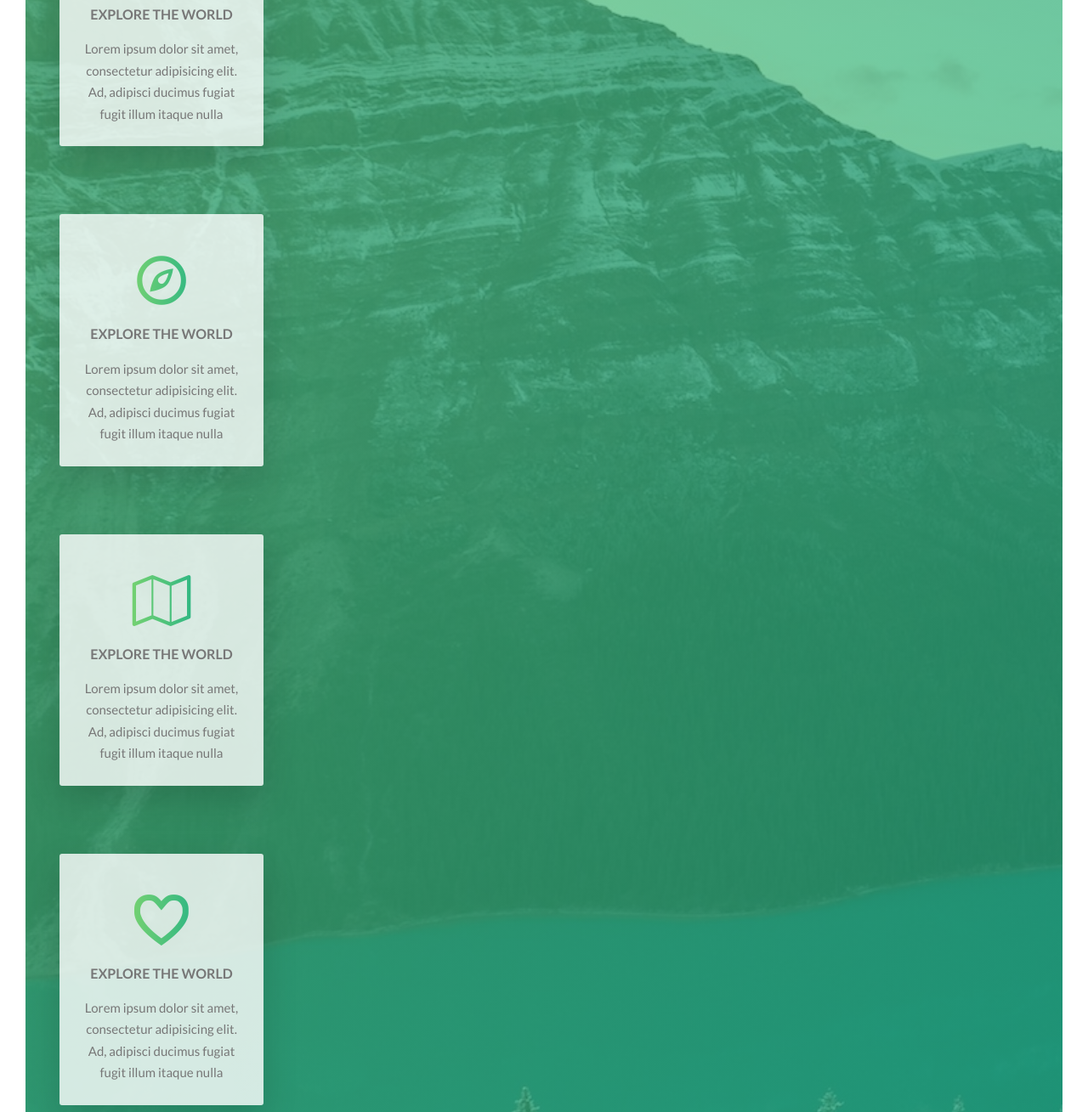
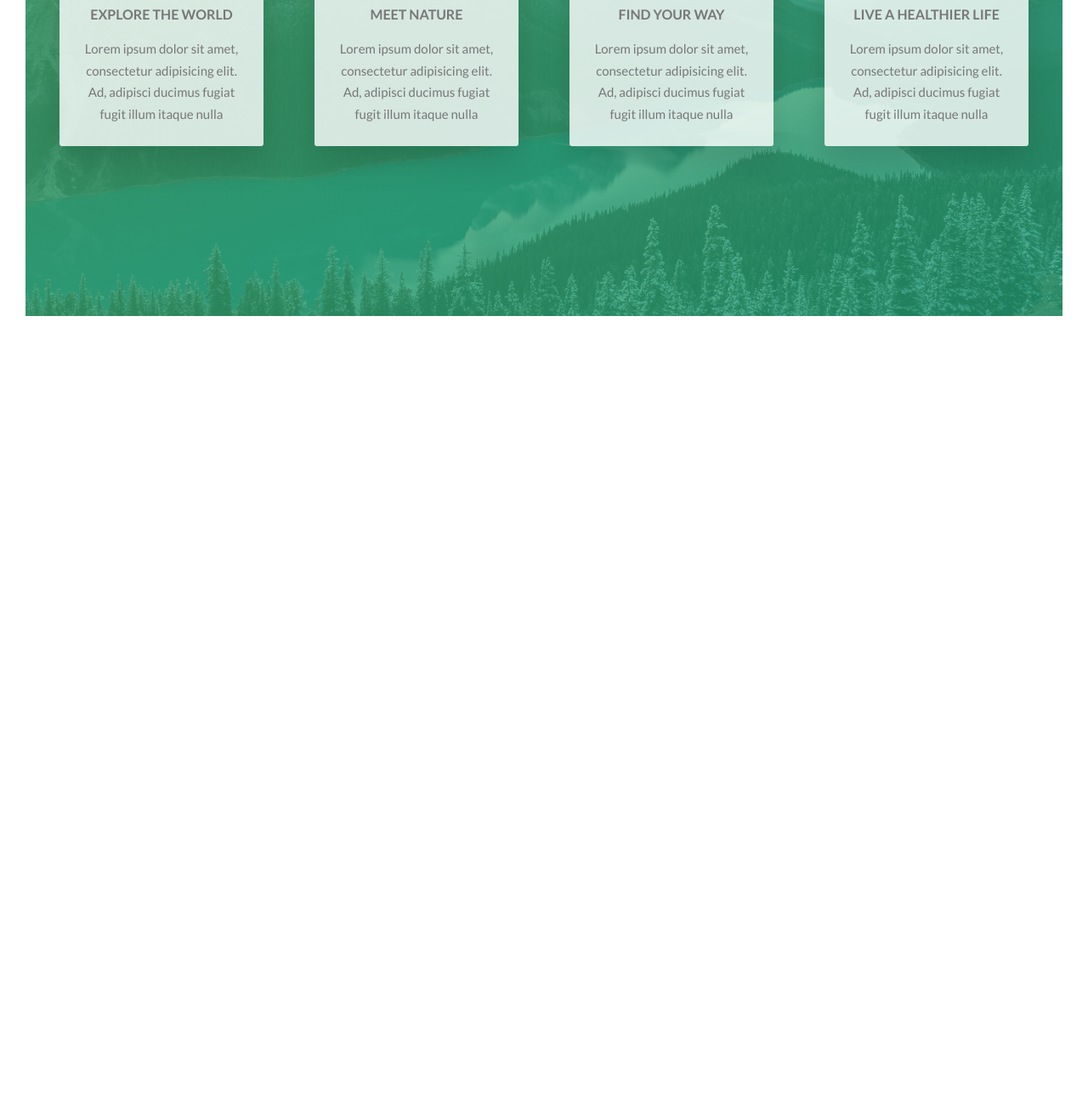
Before and after one commit to mozieblo/natura_page, a website: page index.html in a window 1280 px wide. Shown: the part 1935-3244 px from the top of the page at 85% size. After the commit the page ends 2337 px from the top, so only its background shows below. Drawn offline with Linux system fonts and the light colour scheme.

Commit message:
html change

```diff
--- a/index.html
+++ b/index.html
@@ -66,34 +66,28 @@
                             </p>
                        </div>
                     </div>
-                </div>
-                <div class="row">
                     <div class="col-1-of-4">
                         <div class="feature-box">
                             <i class="feature-box__icon icon-compass"></i>
-                            <h3 class="heading-tertiary u-margin-bottom-small">Explore the world</h3>
+                            <h3 class="heading-tertiary u-margin-bottom-small">Meet nature</h3>
                             <p class="feature-box__text">
                                 Lorem ipsum dolor sit amet, consectetur adipisicing elit. Ad, adipisci ducimus fugiat fugit illum itaque nulla
                             </p>
                         </div>
                     </div>
-                </div>
-                <div class="row">
                     <div class="col-1-of-4">
                         <div class="feature-box">
                             <i class="feature-box__icon icon-map-o"></i>
-                            <h3 class="heading-tertiary u-margin-bottom-small">Explore the world</h3>
+                            <h3 class="heading-tertiary u-margin-bottom-small">Find your way</h3>
                             <p class="feature-box__text">
                                 Lorem ipsum dolor sit amet, consectetur adipisicing elit. Ad, adipisci ducimus fugiat fugit illum itaque nulla
                             </p>
                         </div>
                     </div>
-                </div>
-                <div class="row">
                     <div class="col-1-of-4">
                         <div class="feature-box">
                             <i class="feature-box__icon icon-heart-empty"></i>
-                            <h3 class="heading-tertiary u-margin-bottom-small">Explore the world</h3>
+                            <h3 class="heading-tertiary u-margin-bottom-small">Live a healthier life</h3>
                             <p class="feature-box__text">
                                 Lorem ipsum dolor sit amet, consectetur adipisicing elit. Ad, adipisci ducimus fugiat fugit illum itaque nulla
                             </p>
```
